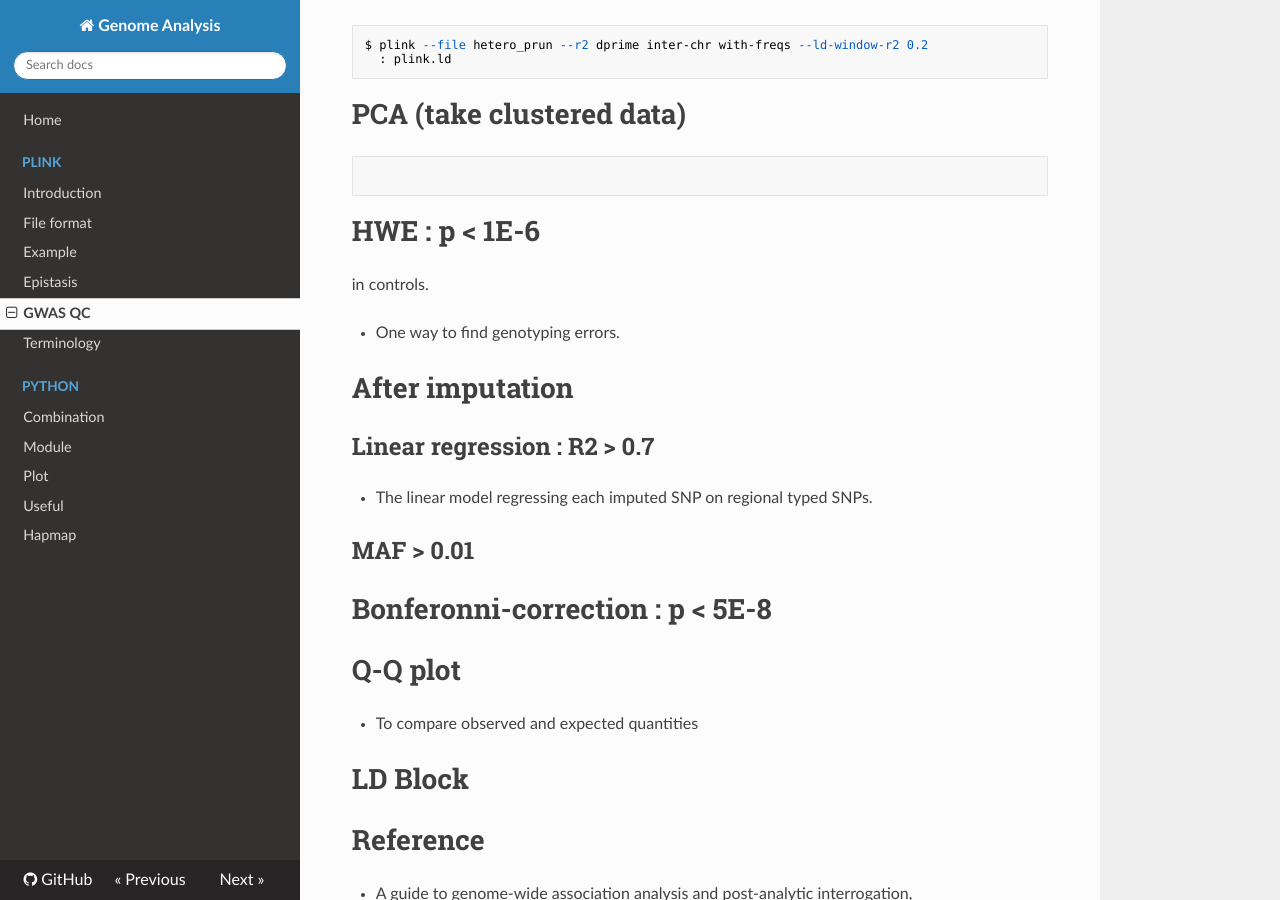
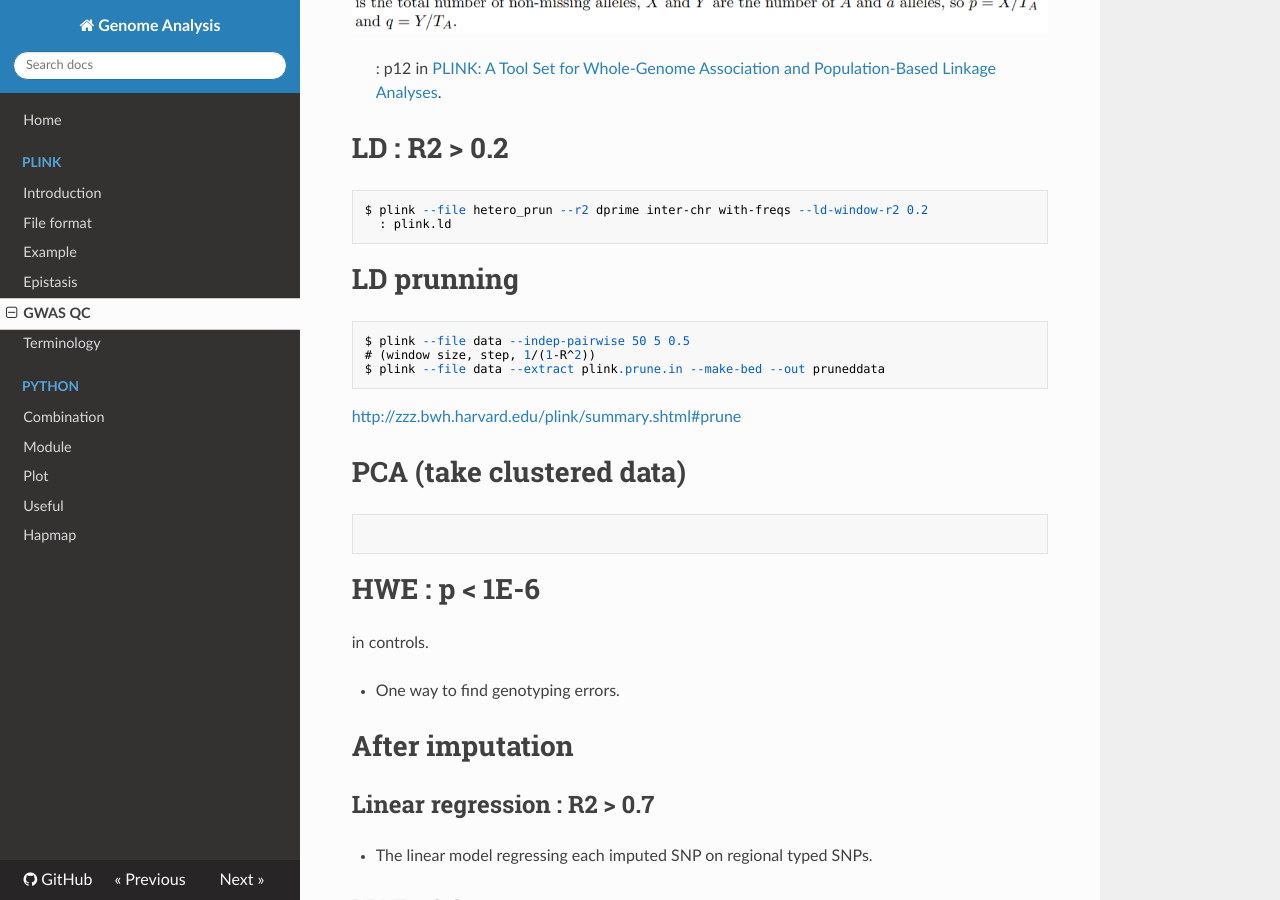
Before and after one commit to WonyoungCho/plink, an MkDocs documentation site: the page built from docs/GWAS.md, in a window 1280 px wide and 900 px high, scrolled down 3024 px. Built offline with MkDocs 1.6.1, drawn with Linux system fonts in a browser that asks for light colours; nearby versions of some CDN libraries; old or Windows-style settings are respelled for this version of MkDocs; some of the changed text lies outside the part shown.

Commit message:
Update GWAS.md

````diff
--- a/docs/GWAS.md
+++ b/docs/GWAS.md
@@ -23,6 +23,12 @@
 $ plink --file maf1 --mind 0.05 --make-bed --out sample5
   : sample5.bed + sample5.bim + sample5.fam
 ```
+
+# Inbreeding :
+```
+$ plink --bfile sample5 -het
+```
+<https://www.cog-genomics.org/plink/1.9/formats#het>
 
 # Heterozygosity : |F| = (1-O/E) < 0.1
 ```
@@ -93,6 +99,15 @@
 $ plink --file hetero_prun --r2 dprime inter-chr with-freqs --ld-window-r2 0.2
   : plink.ld
 ```
+
+# LD prunning
+```
+$ plink --file data --indep-pairwise 50 5 0.5
+# (window size, step, 1/(1-R^2))
+$ plink --file data --extract plink.prune.in --make-bed --out pruneddata
+```
+<http://zzz.bwh.harvard.edu/plink/summary.shtml#prune>
+
 # PCA (take clustered data)
 ```
 
````
